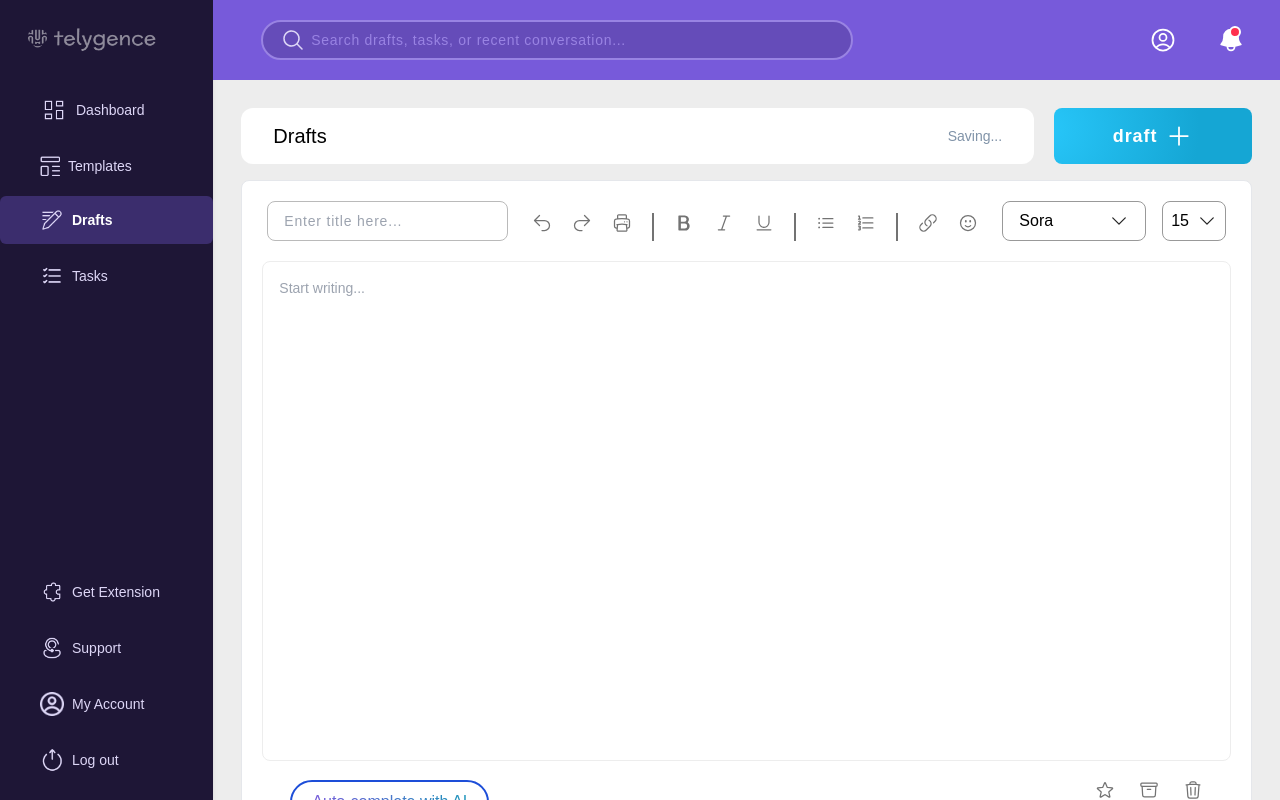
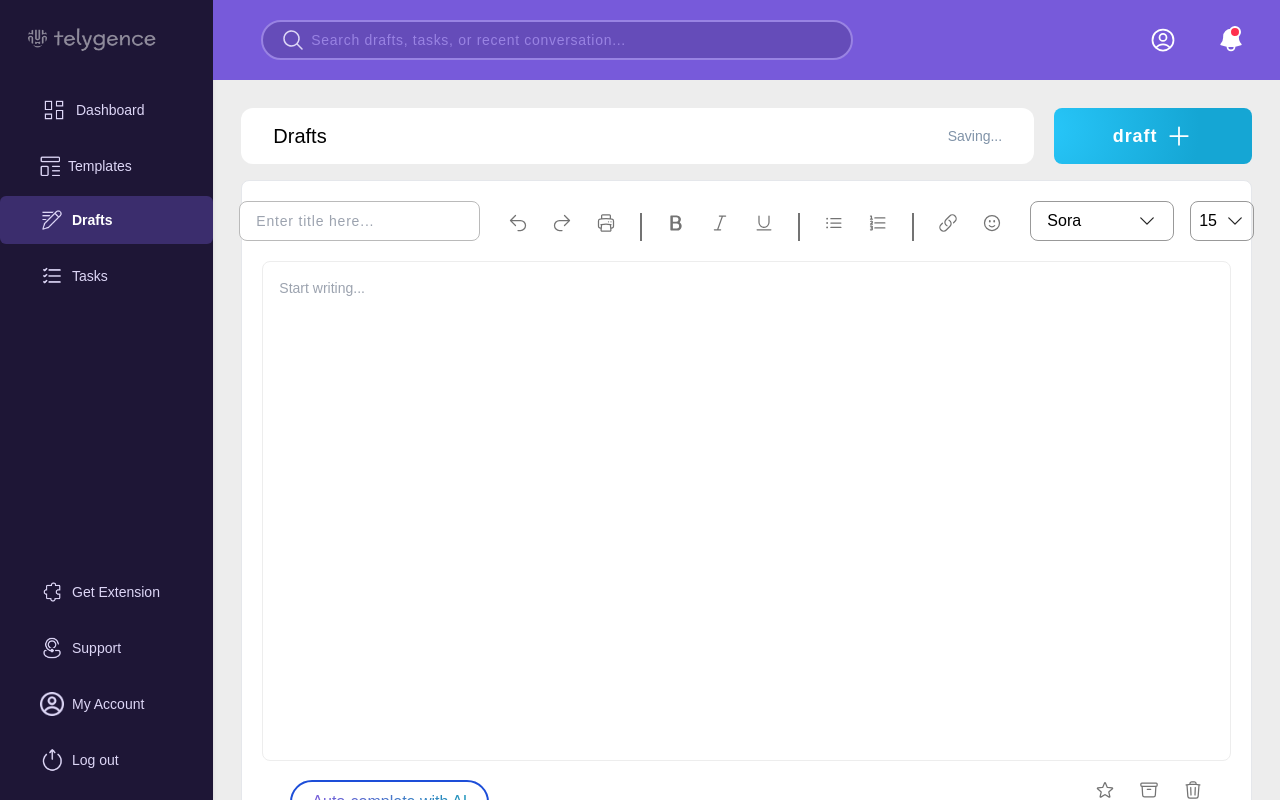
Before and after one commit to jude-create/Telygence, a Next.js app: page /drafts in a window 1280 px wide. Shown: the top 800 px of the page. Built offline with nearby package versions, Linux system fonts and the light colour scheme.

Commit message:
added draft

```diff
--- a/app/drafts/page.jsx
+++ b/app/drafts/page.jsx
@@ -126,7 +126,7 @@ export default function Drafts()  {
       </div>
 
       <div className='p-5 border bg-white w-full  mt-4 rounded-lg h-full '>
-       <div className=' flex space-x-2 items-center justify-center md:space-x-1 xl:space-x-6'>
+       <div className=' flex space-x-2 items-center justify-center md:space-x-1 xl:space-x-7'>
           <div>
             <input
               className=" border border-[#BABABA] h-10 rounded-lg px-4 placeholder:text-sm placeholder:font-light text-base tracking-wider"
@@ -138,7 +138,7 @@ export default function Drafts()  {
           </div>
 
 
-            <div className='flex space-x-0 text-[#737373] mt-3 md:space-x-2 xl:space-x-5'>
+            <div className='flex space-x-0 text-[#737373] mt-3 md:space-x-2 xl:space-x-6'>
             <ArrowUturnLeftIcon className='w-5 h-5 cursor-pointer hover:text-[#000000] transition-transform duration-300 ease-in-out hover:scale-110' />
             <ArrowUturnRightIcon className='w-5 h-5 cursor-pointer hover:text-[#000000] transition-transform duration-300 ease-in-out hover:scale-110'/>
             <PrinterIcon
```
